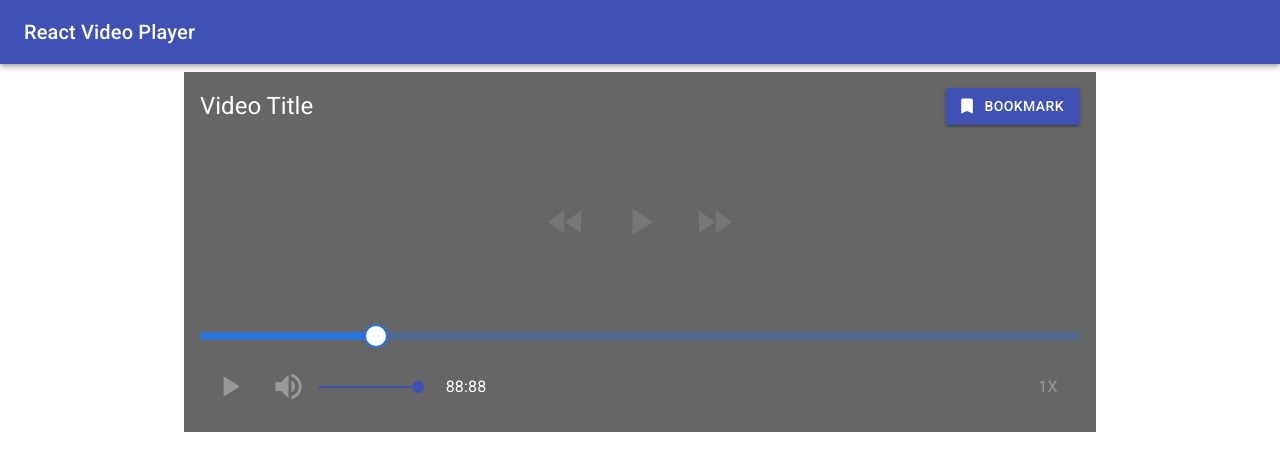
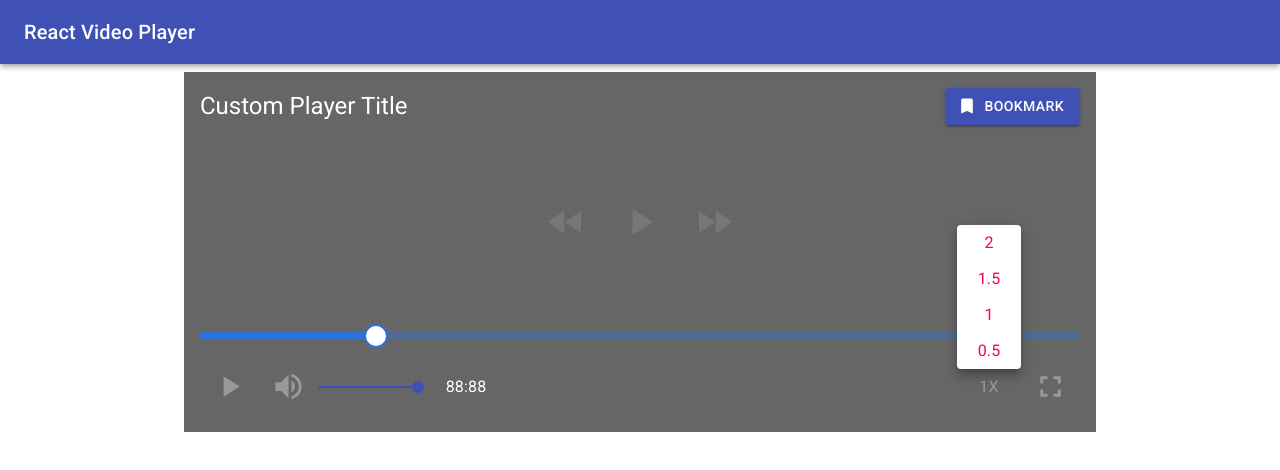
Before and after one commit to AnawaratneMANA/REACT_VIDEO_PLAYER, a React (Create React App) app: page / in a window 1280 px wide. Both pictures are taken after a click on the button "1X". Shown: the top 470 px of the page. Built offline with nearby package versions, Linux system fonts and the light colour scheme.

Commit message:
Magnifier Pop up button added (Material Popover)

```diff
--- a/src/App.js
+++ b/src/App.js
@@ -13,6 +13,9 @@ import PlayArrowIcon from "@material-ui/icons/PlayArrow";
 import PauseIcon from "@material-ui/icons/Pause";
 import {withStyles} from "@material-ui/styles";
 import VolumeUpIcon from "@material-ui/icons/VolumeUp"
+import FullScreenButton from "@material-ui/icons/Fullscreen"
+import Popover from '@material-ui/core/Popover';
+
 const useStyles = makeStyles({
     playerWrapper: {
         width: "100%",
@@ -54,7 +57,7 @@ const useStyles = makeStyles({
 });
 
 function ValueLabelComponent(props) {
-    const { children, open, value } = props;
+    const {children, open, value} = props;
 
     return (
         <Tooltip open={open} enterTouchDelay={0} placement="top" title={value}>
@@ -96,6 +99,19 @@ const PrettoSlider = withStyles({
 
 function App() {
     const classes = useStyles();
+    const [anchorEl, setAnchorEl] = React.useState(null);
+
+    const handlePopover = (event) => {
+        setAnchorEl(event.currentTarget);
+    };
+
+    const handleClose = () => {
+        setAnchorEl(null);
+    };
+
+    const open = Boolean(anchorEl);
+    const id = open ? 'playbackrate-popover' : undefined;
+
     return (
         <React.Fragment>
             <AppBar position="fixed">
@@ -111,11 +127,14 @@ function App() {
                         url="https://www.youtube.com/watch?v=wGixQPuG1GY"
                         muted={true}
                         playing={true}
+                        border-radius='16px'
+                        overflow="hidden"
                     />
                     <div className={classes.controlWrapper}>
-                      <Grid container direction="row" alignItems="center" justify ="space-between" style={{padding: 16}}>
+                        <Grid container direction="row" alignItems="center" justify="space-between"
+                              style={{padding: 16}}>
                             <Grid item>
-                            <Typography variant="h5" style={{color: "#fff"}}>Video Title</Typography>
+                                <Typography variant="h5" style={{color: "#fff"}}>Custom Player Title</Typography>
                             </Grid>
                             <Grid item>
                                 <Button
@@ -151,7 +170,6 @@ function App() {
                               style={{padding: 16}}>
 
 
-
                             {/*Slider*/}
                             <Grid item xs={12}>
                                 <PrettoSlider
@@ -184,9 +202,35 @@ function App() {
                                 </Grid>
                             </Grid>
                             <Grid item>
-                          <Button variant="text" className={classes.bottomIcons}>
+                                <Button onClick={handlePopover} variant="text" className={classes.bottomIcons}>
                                     <Typography>1X</Typography>
                                 </Button>
+                                <Popover
+                                    id={id}
+                                    open={open}
+                                    anchorEl={anchorEl}
+                                    onClose={handleClose}
+                                    anchorOrigin={{
+                                        vertical: 'top',
+                                        horizontal: 'center',
+                                    }}
+                                    transformOrigin={{
+                                        vertical: 'bottom',
+                                        horizontal: 'center',
+                                    }}
+                                >
+                                    <Grid container direction="column-reverse">
+                                    {[0.5,1,1.5,2].map((rate) => (
+                                        <Button variant="text">
+                                            <Typography color="secondary">{rate}</Typography>
+                                        </Button>
+                                    ))}
+                                    </Grid>
+
+                                </Popover>
+                                <IconButton className={classes.bottomIcons}>
+                                    <FullScreenButton fontSize="large"/>
+                                </IconButton>
                             </Grid>
                         </Grid>
                     </div>
```
Lines whose indentation alone changed are shown as unchanged.
